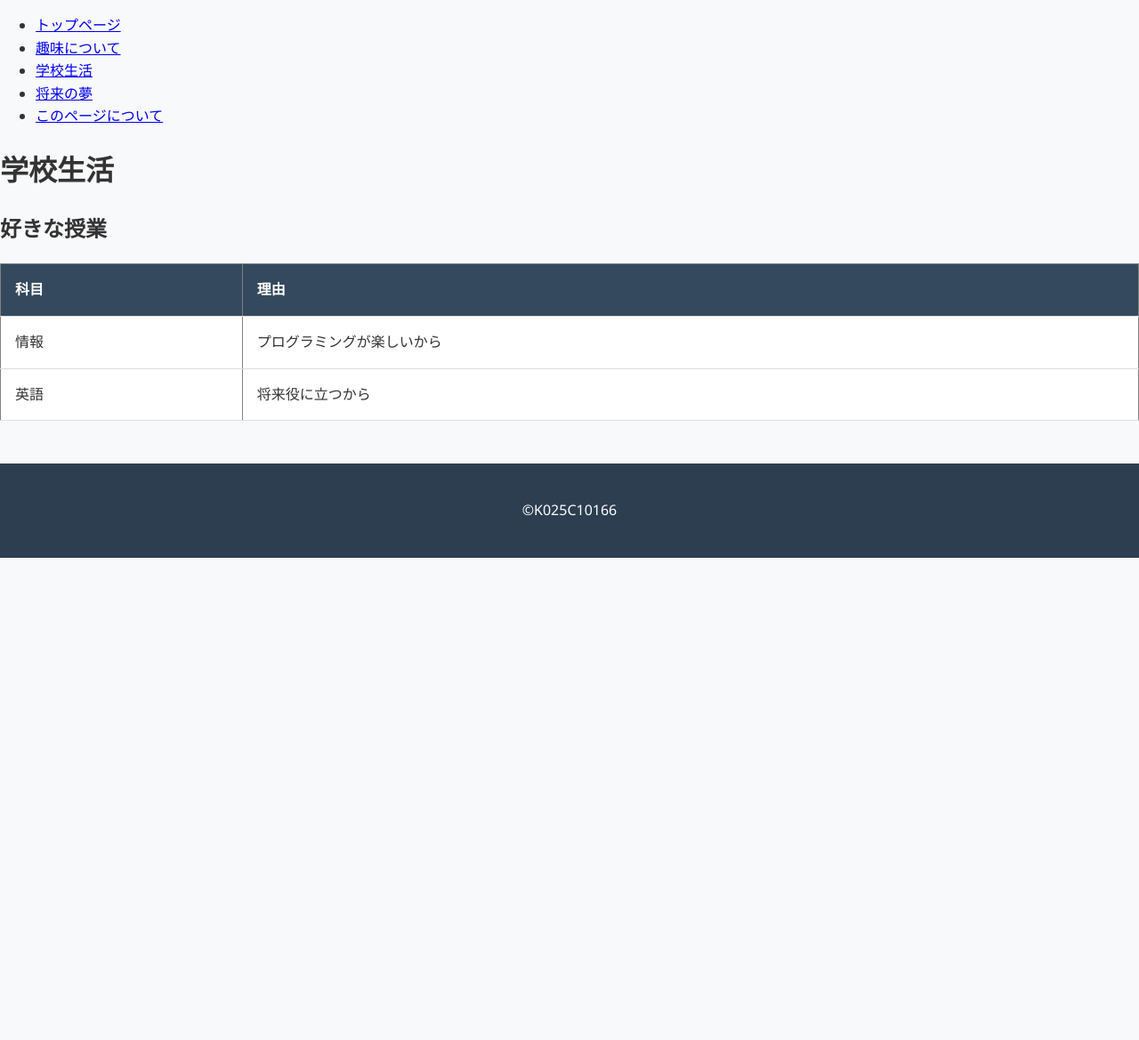
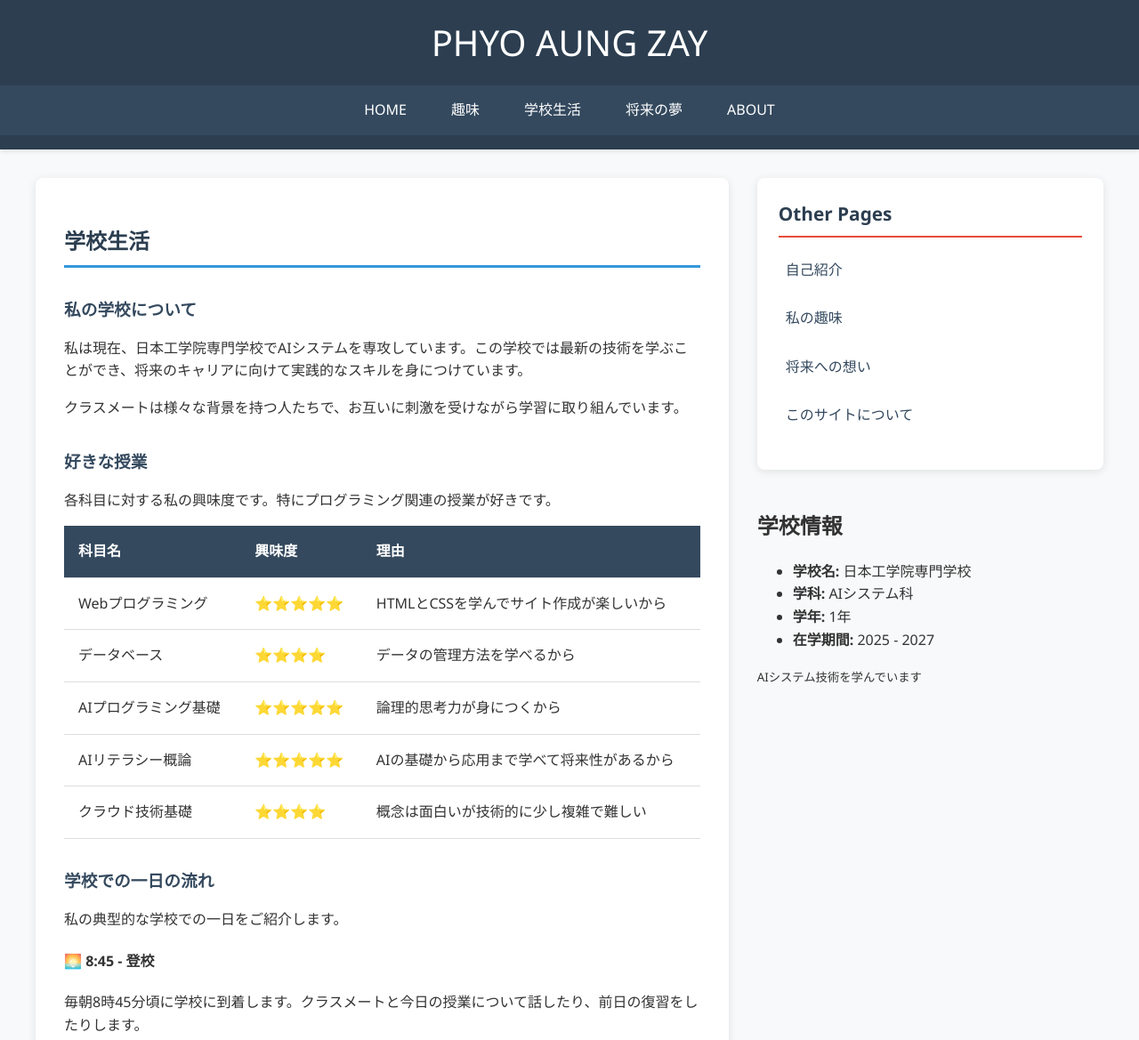
Before and after one commit to phyoaungzay/Website, a plain HTML site: page school.html in a window 1280 px wide. Shown: the top 1169 px of the page at 89% size. Before the commit the page ends 800 px from the top, so only its background shows below. Drawn offline with Linux system fonts and the light colour scheme.

Commit message:
学校生活

```diff
--- a/school.html
+++ b/school.html
@@ -2,42 +2,145 @@
 <html lang="ja">
 <head>
     <meta charset="UTF-8">
-    <title>学校生活 - 自己紹介</title>
+    <title>学校生活 - PHYO AUNG ZAY</title>
     <link rel="stylesheet" href="style.css">
 </head>
 <body>
-    <!-- メニュー -->
-    <nav>
-        <ul>
-            <li><a href="index.html">トップページ</a></li>
-            <li><a href="hobby.html">趣味について</a></li>
-            <li><a href="school.html">学校生活</a></li>
-            <li><a href="dream.html">将来の夢</a></li>
-            <li><a href="about.html">このページについて</a></li>
-        </ul>
-    </nav>
+    <header>
+        <h1>PHYO AUNG ZAY</h1>
+        <nav>
+            <ul>
+                <li><a href="index.html">HOME</a></li>
+                <li><a href="hobby.html">趣味</a></li>
+                <li><a href="school.html">学校生活</a></li>
+                <li><a href="dream.html">将来の夢</a></li>
+                <li><a href="about.html">ABOUT</a></li>
+            </ul>
+        </nav>
+    </header>
 
-    <h1>学校生活</h1>
+    <main>
+        <article>
+            <h2>学校生活</h2>
 
-    <h2>好きな授業</h2>
-    <table border="1">
-        <tr>
-            <th>科目</th>
-            <th>理由</th>
-        </tr>
-        <tr>
-            <td>情報</td>
-            <td>プログラミングが楽しいから</td>
-        </tr>
-        <tr>
-            <td>英語</td>
-            <td>将来役に立つから</td>
-        </tr>
-    </table>
+            <section>
+                <h3>私の学校について</h3>
+                <p>私は現在、日本工学院専門学校でAIシステムを専攻しています。この学校では最新の技術を学ぶことができ、将来のキャリアに向けて実践的なスキルを身につけています。</p>
+                <p>クラスメートは様々な背景を持つ人たちで、お互いに刺激を受けながら学習に取り組んでいます。</p>
+            </section>
 
-    <!-- コピーライト -->
+            <section>
+                <h3>好きな授業</h3>
+                <p>各科目に対する私の興味度です。特にプログラミング関連の授業が好きです。</p>
+
+                <table>
+                    <tr>
+                        <th>科目名</th>
+                        <th>興味度</th>
+                        <th>理由</th>
+                    </tr>
+                    <tr>
+                        <td>Webプログラミング</td>
+                        <td>⭐⭐⭐⭐⭐</td>
+                        <td>HTMLとCSSを学んでサイト作成が楽しいから</td>
+                    </tr>
+                    <tr>
+                        <td>データベース</td>
+                        <td>⭐⭐⭐⭐</td>
+                        <td>データの管理方法を学べるから</td>
+                    </tr>
+                    <tr>
+                        <td>AIプログラミング基礎</td>
+                        <td>⭐⭐⭐⭐⭐</td>
+                        <td>論理的思考力が身につくから</td>
+                    </tr>
+                    <tr>
+                        <td>AIリテラシー概論</td>
+                        <td>⭐⭐⭐⭐⭐</td>
+                        <td>AIの基礎から応用まで学べて将来性があるから</td>
+                    </tr>
+                    <tr>
+                        <td>クラウド技術基礎</td>
+                        <td>⭐⭐⭐⭐</td>
+                        <td>概念は面白いが技術的に少し複雑で難しい</td>
+                    </tr>
+                </table>
+            </section>
+
+            <section>
+                <h3>学校での一日の流れ</h3>
+                <p>私の典型的な学校での一日をご紹介します。</p>
+
+                <div class="daily-schedule">
+                    <div class="schedule-item">
+                        <h4>🌅 8:45 - 登校</h4>
+                        <p>毎朝8時45分頃に学校に到着します。クラスメートと今日の授業について話したり、前日の復習をしたりします。</p>
+                    </div>
+
+                    <div class="schedule-item">
+                        <h4>📚 9:00-12:10 - 午前の授業</h4>
+                        <p>午前中は主に理論的な授業が多いです。AIプログラミング基礎やWEB技術基礎の講義を受けます。</p>
+                    </div>
+
+                    <div class="schedule-item">
+                        <h4>🍱 12:10-13:00 - 昼食</h4>
+                        <p>友達と一緒に学食で食事をします。最近のプロジェクトについて話し合ったり、リラックスして過ごします。</p>
+                    </div>
+
+                    <div class="schedule-item">
+                        <h4>💻 13:00-16:10 - 午後の授業</h4>
+                        <p>午後の授業ではデータベースや資格対策講義が多いです。</p>
+                    </div>
+
+                    <div class="schedule-item">
+                        <h4>📖 16:10-16:30 - 自習・課題</h4>
+                        <p>授業後は図書室や教室で課題に取り組みます。分からないことがあれば先生や友達に質問します。</p>
+                    </div>
+                </div>
+            </section>
+
+            <section>
+                <h3>学校で頑張っていること</h3>
+                <ul class="school-goals">
+                    <li><strong>出席率100%を目指す</strong> - 毎日の授業を大切にしています</li>
+                    <li><strong>課題は必ず期限内に提出</strong> - 計画的に取り組むよう心がけています</li>
+                    <li><strong>クラスメートとの協力</strong> - チームワークを大切にしています</li>
+                    <li><strong>新しい技術の習得</strong> - 授業外でも積極的に学習しています</li>
+                </ul>
+            </section>
+
+            <section>
+                <h3>印象に残った出来事</h3>
+                <p>学校生活の中で特に印象に残っているのは、初めてWebサイトを完成させた時です。HTMLとCSSを学び始めてから数週間後、自分で一つのサイトを作り上げることができた時の達成感は今でも忘れられません。</p>
+            </section>
+        </article>
+
+        <aside>
+            <nav class="sideNav">
+                <h2>Other Pages</h2>
+                <ul>
+                    <li><a href="index.html">自己紹介</a></li>
+                    <li><a href="hobby.html">私の趣味</a></li>
+                    <li><a href="dream.html">将来への想い</a></li>
+                    <li><a href="about.html">このサイトについて</a></li>
+                </ul>
+            </nav>
+
+            <section class="school-info">
+                <h2>学校情報</h2>
+                <ul>
+                    <li><strong>学校名:</strong> 日本工学院専門学校</li>
+                    <li><strong>学科:</strong> AIシステム科</li>
+                    <li><strong>学年:</strong> 1年</li>
+                    <li><strong>在学期間:</strong> 2025 - 2027</li>
+                </ul>
+                <p><small>AIシステム技術を学んでいます</small></p>
+            </section>
+        </aside>
+    </main>
+
     <footer>
-        <p>&copy;K025C10166</p>
+        <p><small>&copy; K025C1016 PHYO AUNG ZAY</small></p>
     </footer>
 </body>
 </html>
```
Also changed, not shown: 1 other file.
